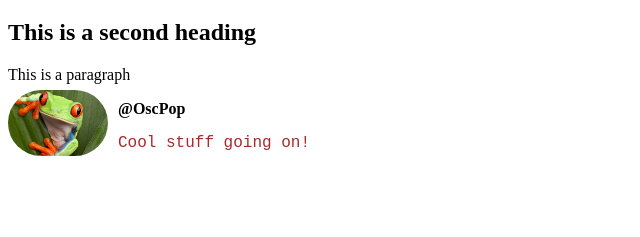
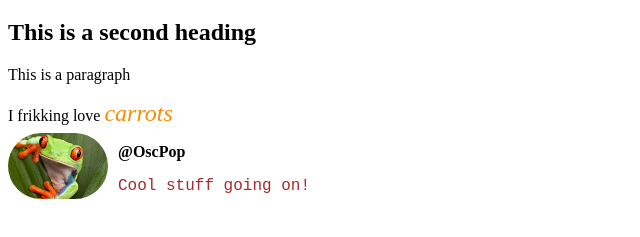
Before and after one commit to OscPop/html_css_practice, a plain HTML site: page index.html in a window 1280 px wide. Shown: the part 63-300 px from the top of the page, without its empty margins (0-640 px from the left). Drawn offline with Linux system fonts and the light colour scheme.

Commit message:
added comments

```diff
--- a/index.html
+++ b/index.html
@@ -7,6 +7,11 @@
     <meta name="keywords" content="HTML, CSS">
     <meta name="description" content="This is some information displayed ...">
     <title>A frikking web page</title>
+
+    <!--
+    This is a comment in HTML
+        The following section "style" adds CSS attributes to sections of the HTML code.
+    -->
     <style>
         img {
             width: 100px;
@@ -29,6 +34,14 @@
             font-family: 'Gill Sans', 'Gill Sans MT', Calibri, 'Trebuchet MS', sans-serif;
             color: blueviolet;
         }
+
+
+        em {
+            color:rgb(249, 141, 8);
+            font-size: x-large;
+            font-family: 'Times New Roman', Times, serif;
+        }
+
     </style>
 </head>
 
@@ -37,6 +50,7 @@
     <h1 class="header1">This is a first heading</h1>
     <h2>This is a second heading</h2>
     <p>This is a paragraph</p>
+    <p>I frikking love <em>carrots</em></p>
 
 </body>
 <img src="images/frog.avif">
```
